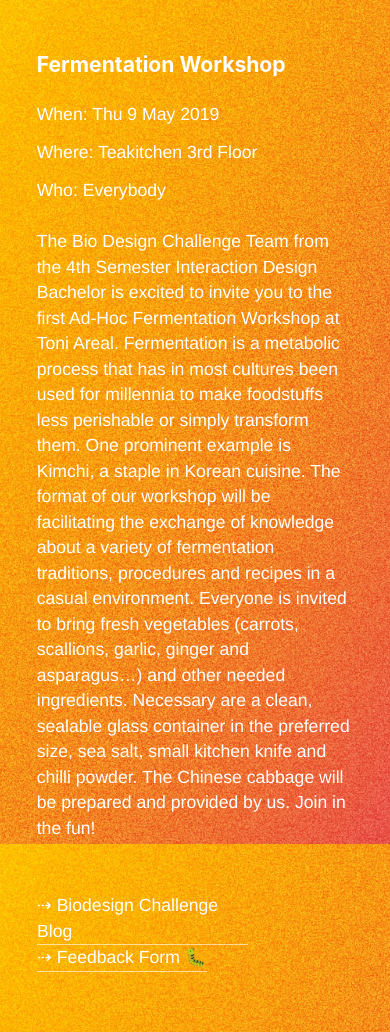
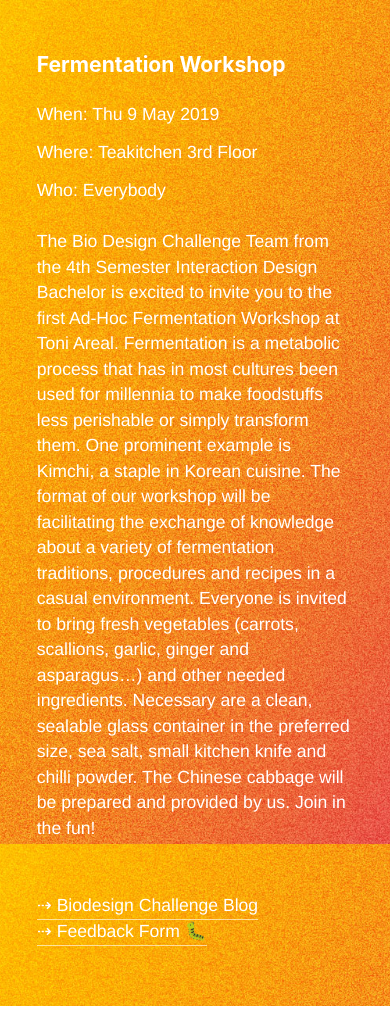
Before and after one commit to duuusen/workshop.biocomputinglab.org, a Gatsby site: page / in a window 390 px wide. After the commit the page ends 1006 px from the top, so only its background shows below. Built offline with nearby package versions, Linux system fonts and the light colour scheme; Gatsby itself is replaced by a stand-in of ours.

Commit message:
mobile optimized

```diff
--- a/src/components/layout.css
+++ b/src/components/layout.css
@@ -622,4 +622,7 @@ pre tt:after {
   h1 {
     font-size: 1.2rem;
   }
+  .bdcLink, .feedbackLink {
+    margin-right: 0;
+  }
 }
--- a/src/components/main.css
+++ b/src/components/main.css
@@ -21,3 +21,14 @@ a {
   -webkit-transform: translateX(8px);
   transform: translateX(8px);
 }
+@media only screen and (max-width: 480px) {
+  html {
+    font-size: 110%;
+  }
+  h1 {
+    font-size: 1.2rem;
+  }
+  .bdcLink, .feedbackLink {
+    margin-right: 0;
+  }
+}
```
